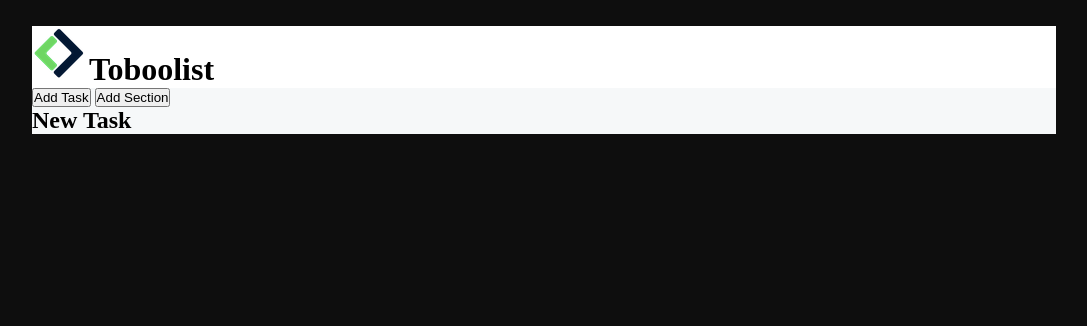
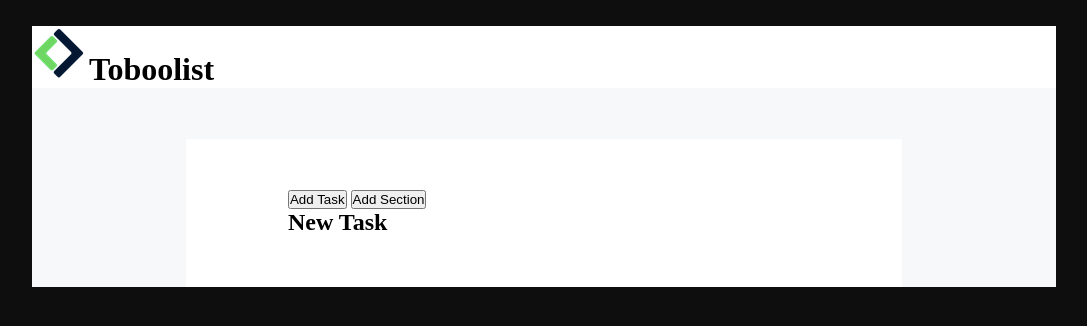
Before and after one commit to Denis-92/html-css-toboolist, a plain HTML site: page index.html in a window 1280 px wide. Shown: the whole page, without its empty margins (96-1183 px from the left). Drawn offline with Linux system fonts and the light colour scheme.

Commit message:
ADD: main CSS rules.

```diff
--- a/css/style.css
+++ b/css/style.css
@@ -25,6 +25,16 @@ body {
 }
 /* /top-header */
 
+/* title */
 h1 {
     display: inline;
 }
+/* /title */
+
+/* main (to-do list content) */
+main {
+    background-color: #ffffff;
+    margin: 5% 15% 1%;
+    padding: 5% 10%;
+}
+/* /main (to-do list content) */
```
